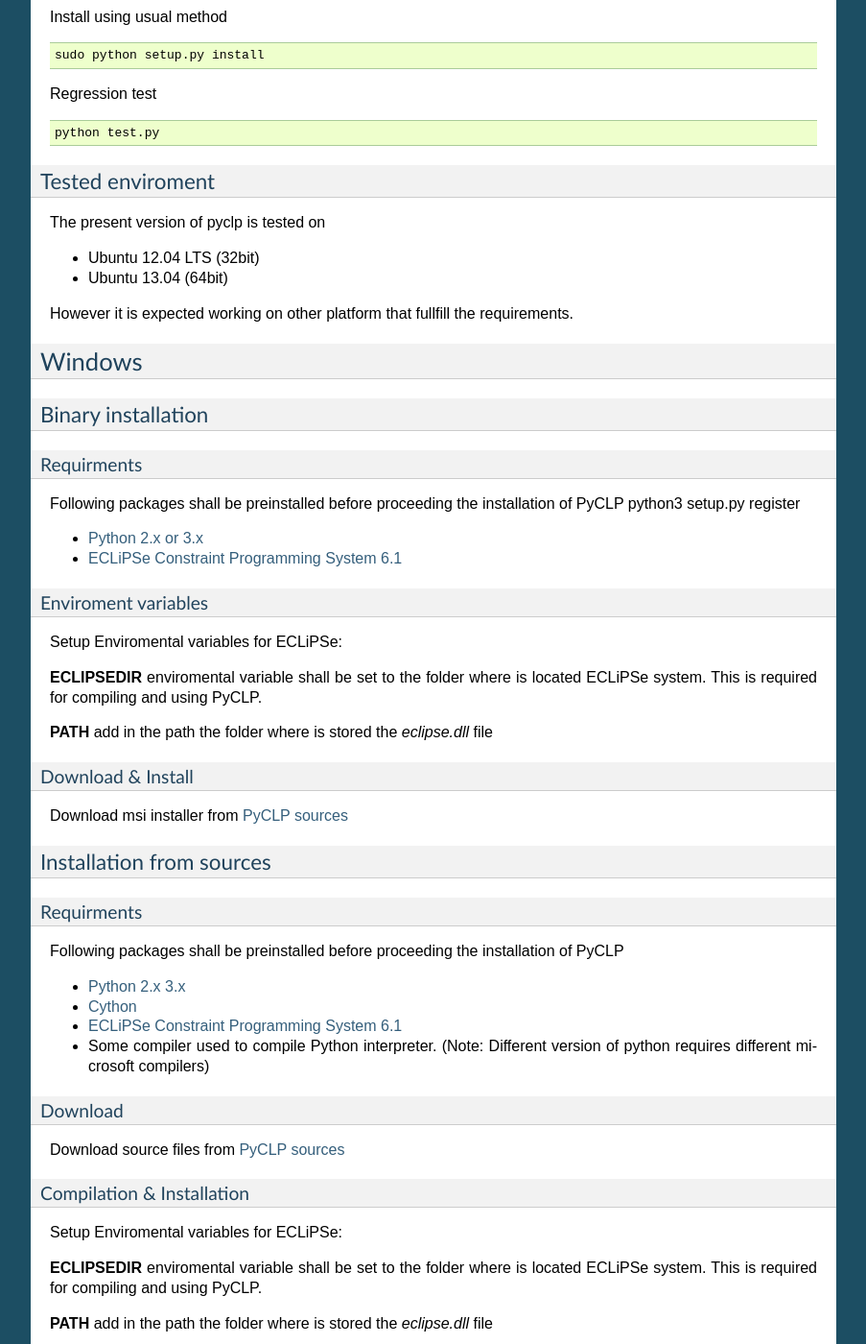
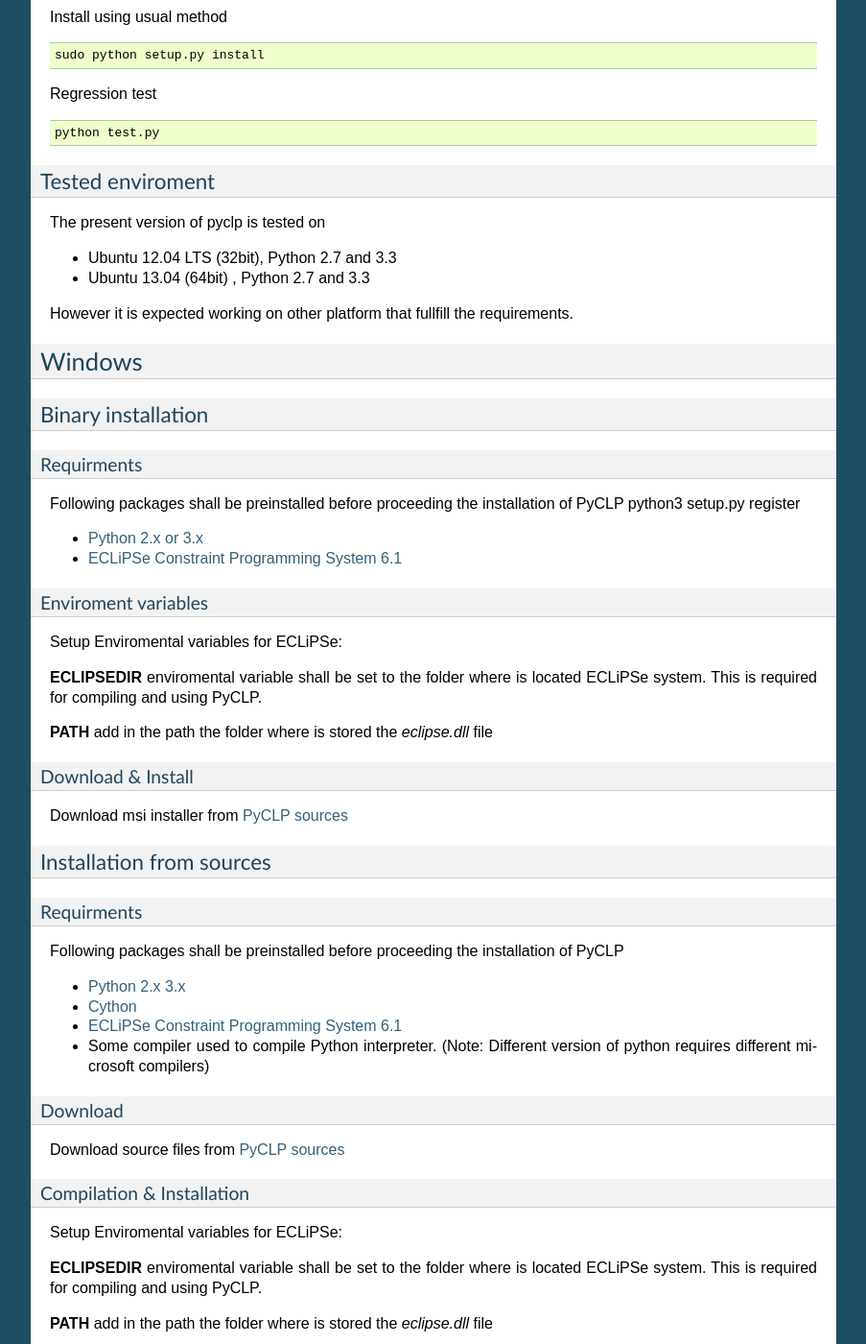
Before and after one commit to BackupTheBerlios/pyclp-svn, a Sphinx documentation site: the page built from trunk/pyclp/doc/installation.rst, in a window 1280 px wide and 1400 px high, scrolled down 681 px. Shown: the whole window at 96% size, without its empty margins (198-1101 px from the left). Built offline with Sphinx 7.4.7, drawn with Linux system fonts in a browser that asks for light colours; some of the changed text lies outside the part shown.

```diff
--- a/trunk/pyclp/doc/installation.rst
+++ b/trunk/pyclp/doc/installation.rst
@@ -15,6 +15,7 @@ Following packages shall be preinstalled before proceeding the installation of P
 * `Python 2.x or 3.x  <http://www.python.org/>`_
 * `Cython <http://www.cython.org/>`_
 * `ECLiPSe Constraint Programming System 6.1 <http://www.eclipseclp.org/>`_
+
 
 Download
 ========
@@ -49,8 +50,8 @@ Tested enviroment
 
 The present version of pyclp is tested on
 
-* Ubuntu 12.04 LTS (32bit)
-* Ubuntu 13.04 (64bit)
+* Ubuntu 12.04 LTS (32bit), Python 2.7 and 3.3
+* Ubuntu 13.04 (64bit) , Python 2.7 and 3.3
 
 However it is expected working on other platform that fullfill the requirements.
 
@@ -133,7 +134,7 @@ Tested enviroment
 
 The present version of pyclp is tested on
 
-* Windows 7 (64bit)
-* Windows 7 (32bit)
+* Windows 7 (64bit), Python 2.7, 3.3
+* Windows 7 (32bit), Python 2.7, 3.3
 
 However it is expected working on other platform that fullfill the requirements.
```
